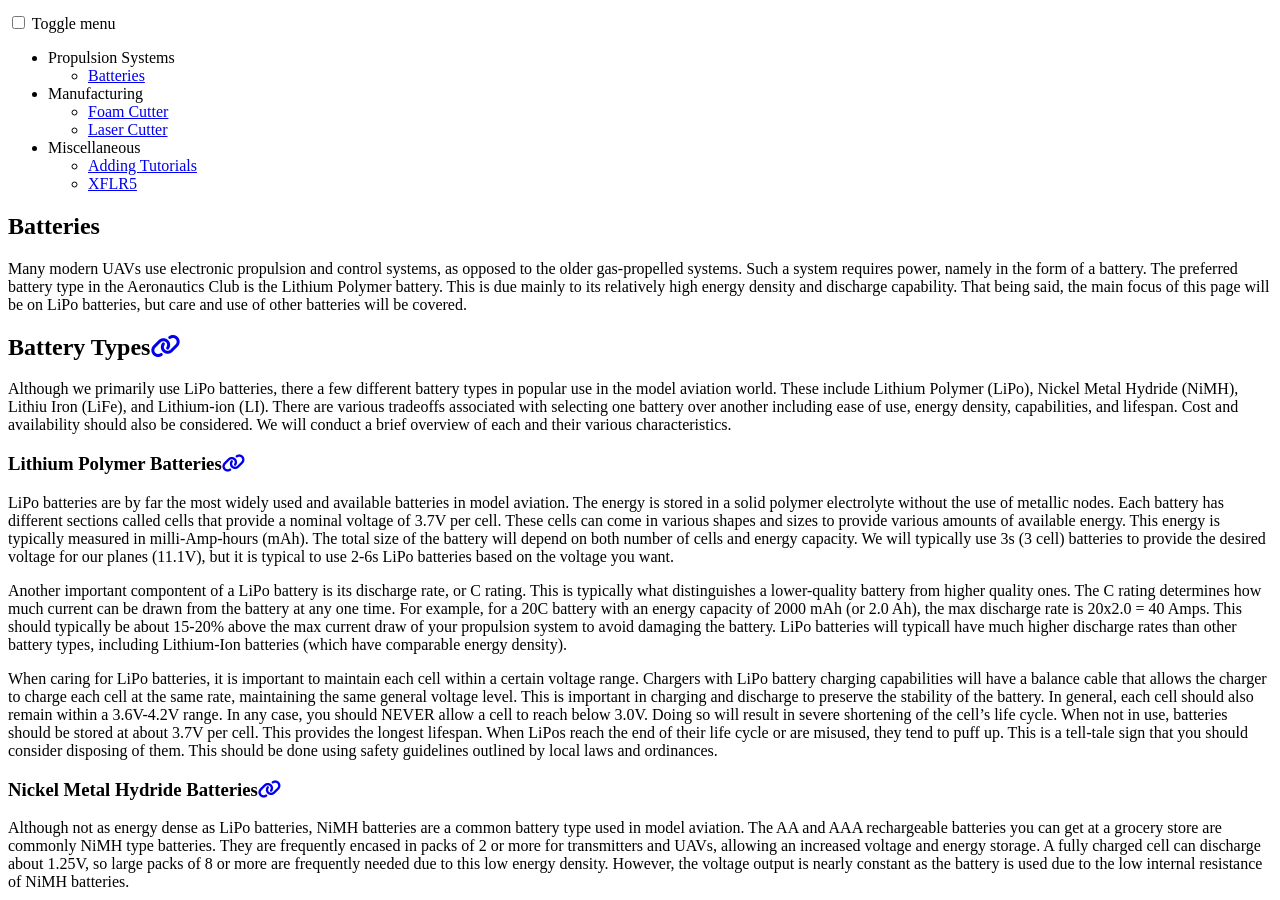
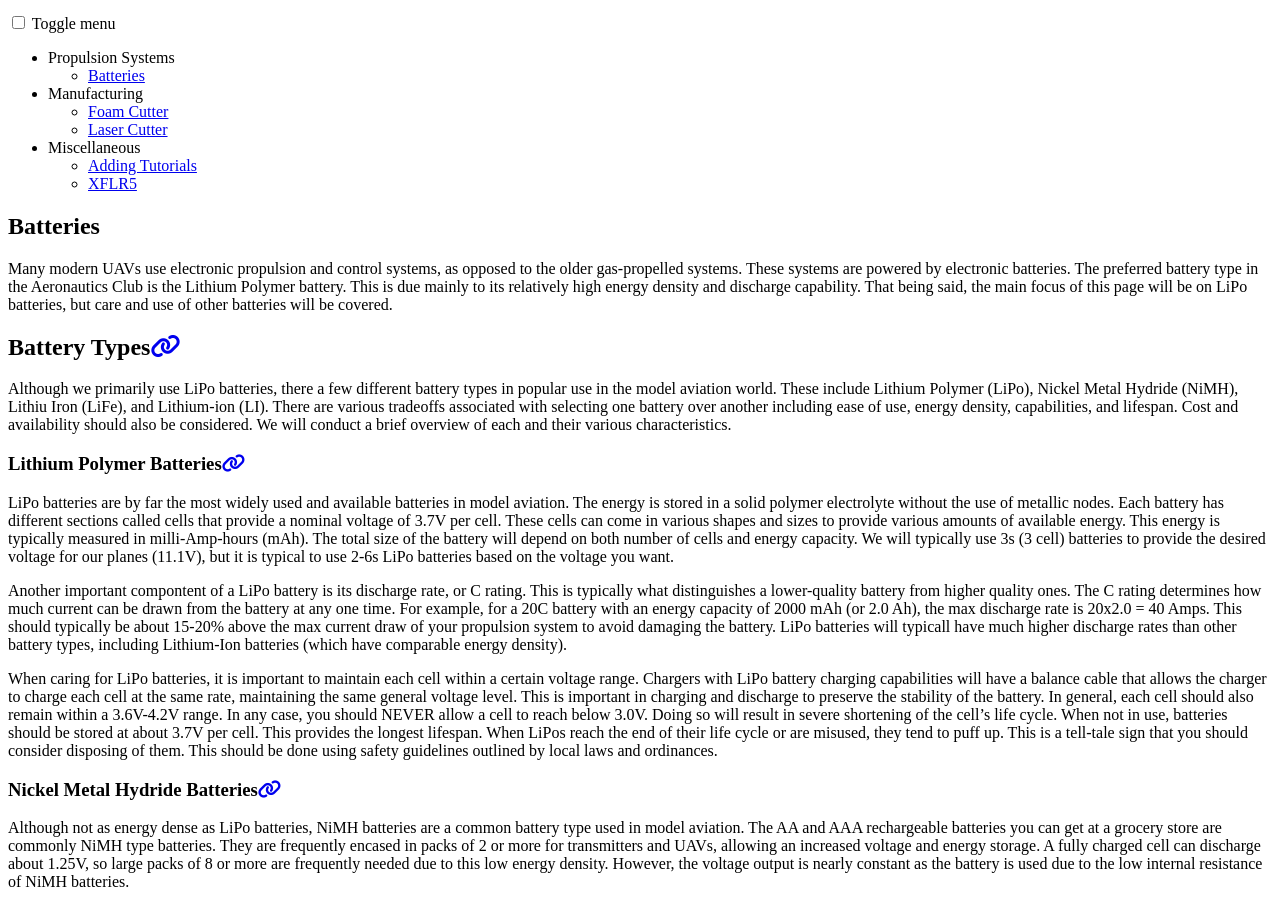
Before and after one commit to BYU-Aeronautics-Club/BYUAeronauticsClub.github.io, a Jekyll site: the page built from _pages/tutorials/batteries.md, in a window 1280 px wide and 900 px high, scrolled down 409 px. Built offline with Jekyll 4.4.1, drawn with Linux system fonts in a browser that asks for light colours; cached includes are drawn as plain includes; nearby versions of some CDN libraries.

Commit message:
Editing wording

```diff
--- a/_pages/tutorials/batteries.md
+++ b/_pages/tutorials/batteries.md
@@ -5,7 +5,7 @@ layout: single
 sidebar:
     nav: "tutorials"
 ---
-Many modern UAVs use electronic propulsion and control systems, as opposed to the older gas-propelled systems. Such a system requires power, namely in the form of a battery. The preferred battery type in the Aeronautics Club is the Lithium Polymer battery. This is due mainly to its relatively high energy density and discharge capability. That being said, the main focus of this page will be on LiPo batteries, but care and use of other batteries will be covered.
+Many modern UAVs use electronic propulsion and control systems, as opposed to the older gas-propelled systems. These systems are powered by electronic batteries. The preferred battery type in the Aeronautics Club is the Lithium Polymer battery. This is due mainly to its relatively high energy density and discharge capability. That being said, the main focus of this page will be on LiPo batteries, but care and use of other batteries will be covered.
 
 ## Battery Types
 Although we primarily use LiPo batteries, there a few different battery types in popular use in the model aviation world. These include Lithium Polymer (LiPo), Nickel Metal Hydride (NiMH), Lithiu Iron (LiFe), and Lithium-ion (LI). There are various tradeoffs associated with selecting one battery over another including ease of use, energy density, capabilities, and lifespan. Cost and availability should also be considered. We will conduct a brief overview of each and their various characteristics.
```
